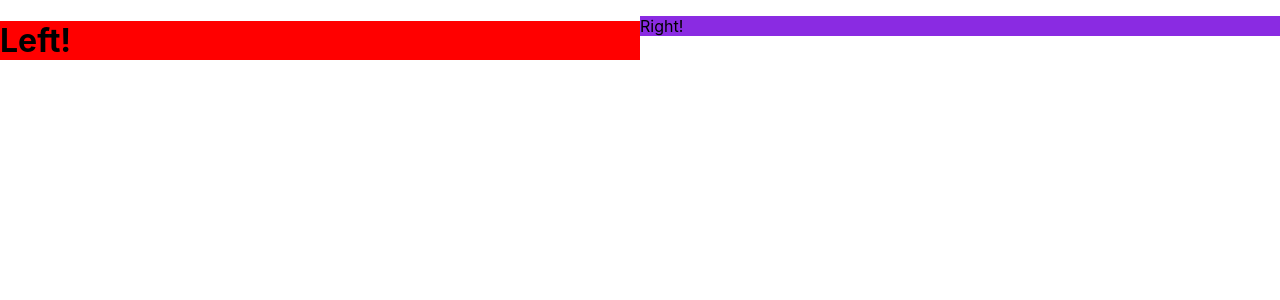
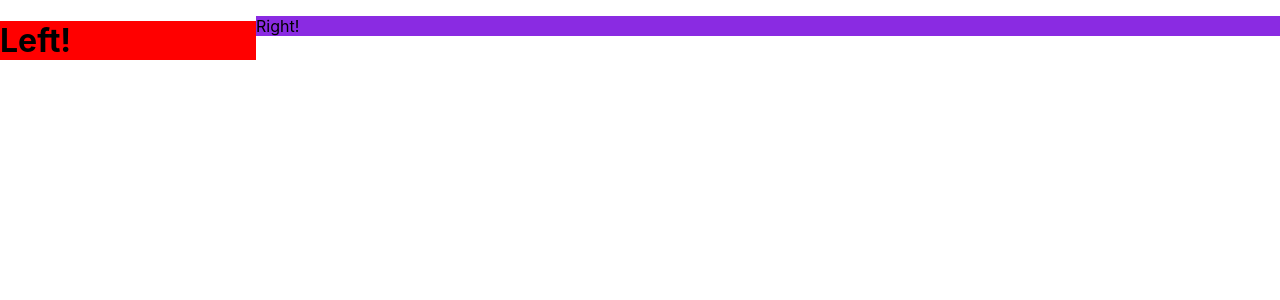
Before and after one commit to Juans-ochoa/patterns-react, a React (Create React App) app: page / in a window 1280 px wide. Shown: the top 300 px of the page. Built offline with nearby package versions, Linux system fonts and the light colour scheme.

Commit message:
Class 2.0

```diff
--- a/src/App.js
+++ b/src/App.js
@@ -10,7 +10,12 @@ const RightHandComponent = () => {
 function App() {
   return (
     <>
-      <SplitScreen left={LeftHandComponent} right={RightHandComponent} />
+      <SplitScreen
+        left={LeftHandComponent}
+        right={RightHandComponent}
+        leftWeight={1}
+        rightWeight={4}
+      />
     </>
   );
 }
--- a/src/SplitScreen.js
+++ b/src/SplitScreen.js
@@ -5,16 +5,21 @@ const Conteinter = styled.div`
 `;
 
 const Pane = styled.div`
-  flex: 1;
+  flex: ${(props) => props.weight};
 `;
 
-export const SplitScreen = ({ left: Left, right: Right }) => {
+export const SplitScreen = ({
+  left: Left,
+  right: Right,
+  leftWeight = 1,
+  rightWeight = 1,
+}) => {
   return (
     <Conteinter>
-      <Pane>
+      <Pane weight={leftWeight}>
         <Left />
       </Pane>
-      <Pane>
+      <Pane weight={rightWeight}>
         <Right />
       </Pane>
     </Conteinter>
```
